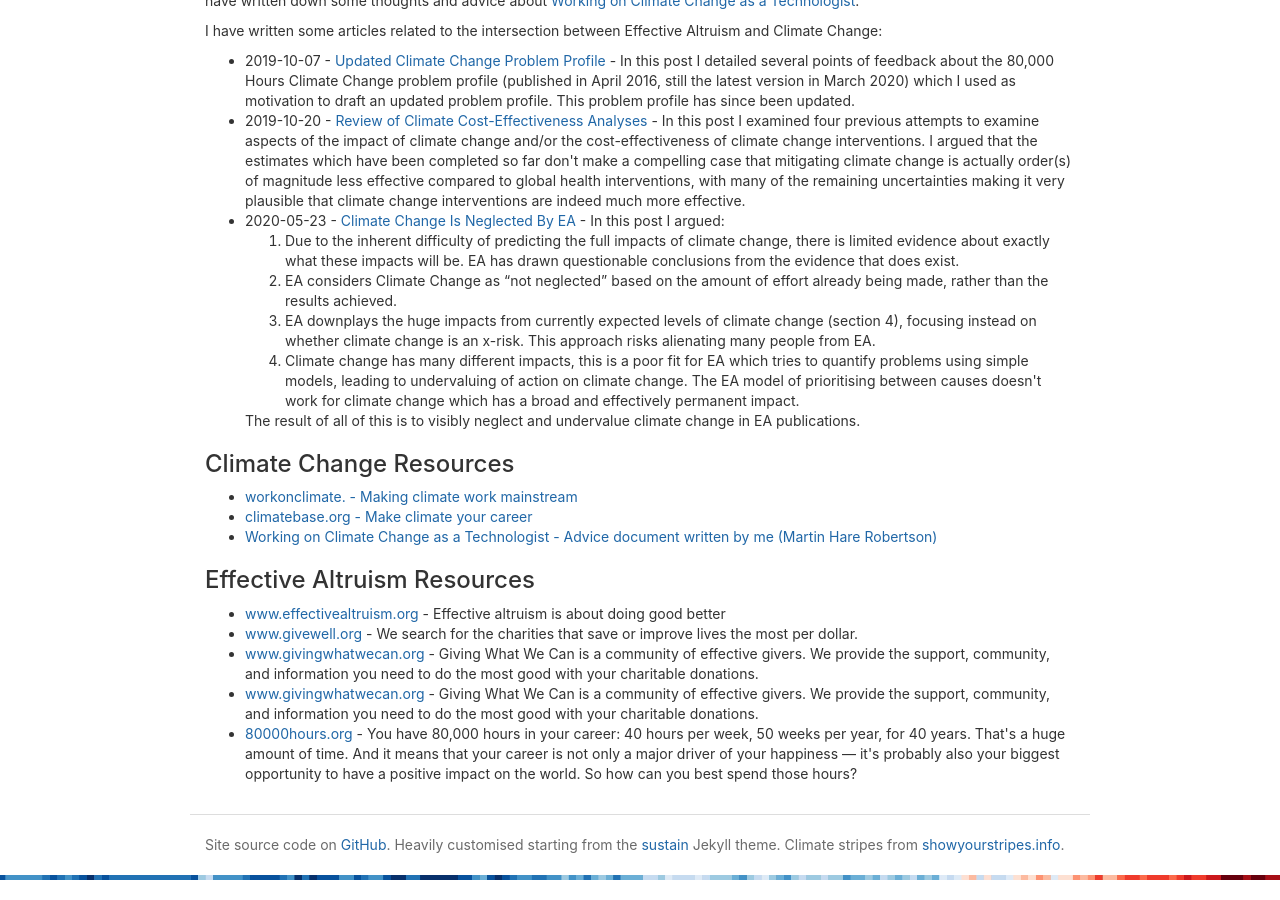
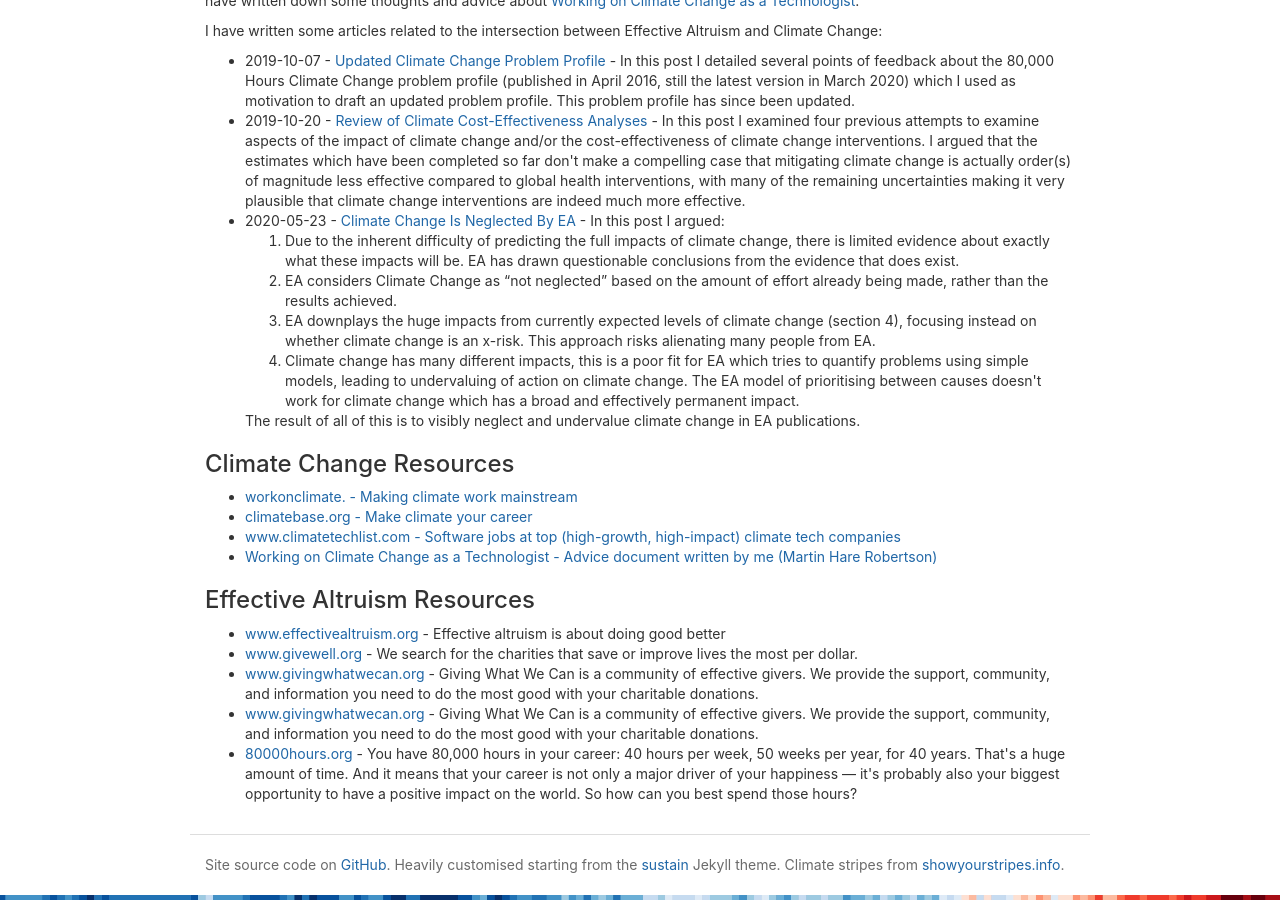
Before and after one commit to mchr3k/mchr3k.github.com, a Jekyll site: the page built from effective-altruism.html, in a window 1280 px wide and 900 px high, scrolled down 895 px. Built offline with Jekyll 4.4.1, drawn with Linux system fonts in a browser that asks for light colours; nearby versions of some CDN libraries.

Commit message:
Add climatetechlist link to EA page

```diff
--- a/effective-altruism.html
+++ b/effective-altruism.html
@@ -90,6 +90,7 @@
   <ul>
     <li><a href="https://workonclimate.org/" target="_blank">workonclimate. - Making climate work mainstream</a></li>
     <li><a href="https://climatebase.org/" target="_blank">climatebase.org - Make climate your career</a></li>
+    <li><a href="https://www.climatetechlist.com/" target="_blank">www.climatetechlist.com - Software jobs at top (high-growth, high-impact) climate tech companies</a></li>
     <li>
       <a href="https://docs.google.com/document/d/1MNPkLJqRmrk380L24G31szsKt9Dc8qB2M8PO7-YW5HI/edit" target="_blank"
         >Working on Climate Change as a Technologist - Advice document written by me (Martin Hare Robertson)</a
```
